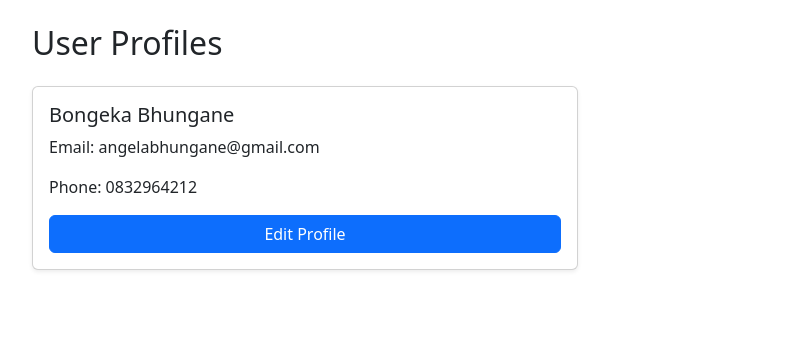
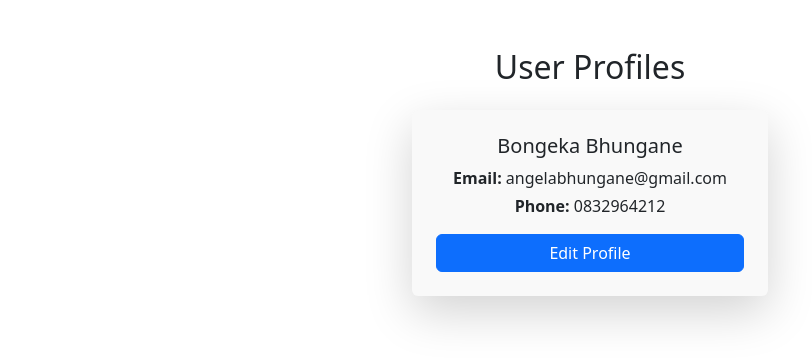
Before and after one commit to Bongeka-Bhungane/task5-shopping-list-tracker, a React (Vite) app: page /profile in a window 1280 px wide. Shown: the top 364 px of the page, without its empty margins (50-862 px from the left). Built offline with nearby package versions, Linux system fonts and the light colour scheme; data requests are answered from the project's data file.

Commit message:
feat:now the user can edit their profile

```diff
--- a/src/components/UserProfile.tsx
+++ b/src/components/UserProfile.tsx
@@ -1,9 +1,11 @@
+// components/UserProfile.tsx
 import React, { useEffect, useState } from "react";
 import axios from "axios";
 import bcrypt from "bcryptjs";
 
 // User interface
 interface User {
+  id: string;
   name: string;
   surname: string;
   email: string;
@@ -25,7 +27,6 @@ export default function UserProfile() {
   const [passwordError, setPasswordError] = useState<string>("");
   const [showPasswordFields, setShowPasswordFields] = useState<boolean>(false);
 
-  // Fetch users
   useEffect(() => {
     const fetchUsers = async () => {
       try {
@@ -70,21 +71,17 @@ export default function UserProfile() {
   const saveEdit = async () => {
     if (!editingEmail) return;
 
-    // Find current user
     const currentUser = users.find((u) => u.email === editingEmail);
-    if (!currentUser) return;
+    if (!currentUser) {
+      alert("User not found");
+      return;
+    }
 
-    // Validate password change if shown
+    // Validate password change if user entered a new password
+    if (passwordFields.newPassword || passwordFields.confirmPassword) {
       if (
-      showPasswordFields &&
-      (passwordFields.newPassword || passwordFields.confirmPassword)
+        !bcrypt.compareSync(passwordFields.oldPassword, currentUser.password)
       ) {
-      const oldPasswordMatches = bcrypt.compareSync(
-        passwordFields.oldPassword,
-        currentUser.password
-      );
-
-      if (!oldPasswordMatches) {
         setPasswordError("Old password is incorrect");
         return;
       }
@@ -92,7 +89,6 @@ export default function UserProfile() {
         setPasswordError("New passwords do not match");
         return;
       }
-
       // Hash new password
       const salt = bcrypt.genSaltSync(10);
       editForm.password = bcrypt.hashSync(passwordFields.newPassword, salt);
@@ -100,12 +96,11 @@ export default function UserProfile() {
 
     try {
       const response = await axios.put<User>(
-        `http://localhost:3000/users/${editingEmail}`,
-        editForm
+        `http://localhost:3000/users/${currentUser.id}`,
+        { ...currentUser, ...editForm } // ✅ keep existing values, merge with edits
       );
-      setUsers(
-        users.map((u) => (u.email === editingEmail ? response.data : u))
-      );
+
+      setUsers(users.map((u) => (u.id === currentUser.id ? response.data : u)));
       cancelEdit();
       alert("Profile updated successfully!");
     } catch (err) {
@@ -114,18 +109,27 @@ export default function UserProfile() {
     }
   };
 
+
   return (
-    <div className="container my-4">
-      <h2 className="mb-4">User Profiles</h2>
-      <div className="row">
+    <div className="container my-5">
+      <h2 className="mb-4 text-center">User Profiles</h2>
+      <div className="row justify-content-center">
         {users.map((user) => (
-          <div key={user.email} className="col-md-6 mb-4">
-            <div className="card shadow-sm p-3 h-100">
+          <div
+            key={user.email}
+            className="col-12 col-sm-10 col-md-6 col-lg-4 mb-4 d-flex"
+          >
+            <div
+              className="card shadow-lg rounded-lg p-4 border-0 flex-fill"
+              style={{ backgroundColor: "#f9f9f9" }}
+            >
               {editingEmail === user.email ? (
                 <>
+                  <div className="mb-3">
                     <input
                       type="text"
                       className="form-control mb-2"
+                      placeholder="First Name"
                       value={editForm.name || ""}
                       onChange={(e) =>
                         setEditForm({ ...editForm, name: e.target.value })
@@ -134,6 +138,7 @@ export default function UserProfile() {
                     <input
                       type="text"
                       className="form-control mb-2"
+                      placeholder="Surname"
                       value={editForm.surname || ""}
                       onChange={(e) =>
                         setEditForm({ ...editForm, surname: e.target.value })
@@ -142,6 +147,7 @@ export default function UserProfile() {
                     <input
                       type="email"
                       className="form-control mb-2"
+                      placeholder="Email"
                       value={editForm.email || ""}
                       onChange={(e) =>
                         setEditForm({ ...editForm, email: e.target.value })
@@ -150,17 +156,19 @@ export default function UserProfile() {
                     <input
                       type="tel"
                       className="form-control mb-2"
+                      placeholder="Phone"
                       value={editForm.phone || ""}
                       onChange={(e) =>
                         setEditForm({ ...editForm, phone: e.target.value })
                       }
                     />
+                  </div>
 
                   <hr />
                   <button
-                    className="btn btn-outline-primary mb-2"
+                    className="btn btn-outline-primary mb-3"
+                    type="button"
                     onClick={() => setShowPasswordFields(!showPasswordFields)}
-                    type="button"
                   >
                     {showPasswordFields
                       ? "Hide Password Fields"
@@ -168,7 +176,7 @@ export default function UserProfile() {
                   </button>
 
                   {showPasswordFields && (
-                    <>
+                    <div className="mb-3">
                       <input
                         type="password"
                         className="form-control mb-2"
@@ -208,10 +216,10 @@ export default function UserProfile() {
                       {passwordError && (
                         <p className="text-danger">{passwordError}</p>
                       )}
-                    </>
+                    </div>
                   )}
 
-                  <div className="d-flex justify-content-between mt-2">
+                  <div className="d-flex justify-content-between mt-3">
                     <button className="btn btn-success" onClick={saveEdit}>
                       Save
                     </button>
@@ -222,13 +230,17 @@ export default function UserProfile() {
                 </>
               ) : (
                 <>
-                  <h5>
+                  <h5 className="mb-2 text-center">
                     {user.name} {user.surname}
                   </h5>
-                  <p>Email: {user.email}</p>
-                  <p>Phone: {user.phone}</p>
+                  <p className="mb-1 text-center">
+                    <strong>Email:</strong> {user.email}
+                  </p>
+                  <p className="mb-3 text-center">
+                    <strong>Phone:</strong> {user.phone}
+                  </p>
                   <button
-                    className="btn btn-primary"
+                    className="btn btn-primary w-100"
                     onClick={() => startEdit(user)}
                   >
                     Edit Profile
--- a/src/data/db.json
+++ b/src/data/db.json
@@ -6,7 +6,7 @@
       "surname": "Bhungane",
       "email": "angelabhungane@gmail.com",
       "phone": "0832964212",
-      "password": "$2b$10$x3qK/dqE3n9Ox6ph4aI71uqPKa49zbF0r8isLMC7FDPoQFp1LAaim",
+      "password": "$2b$10$F21zEgi1iJiX1QjWLvG6q.PT98C5UEOGtZvq8ScmRaB7OP9Ruvede",
       "cpassword": "281220",
       "lists": []
     }
```
Lines whose indentation alone changed are shown as unchanged.
